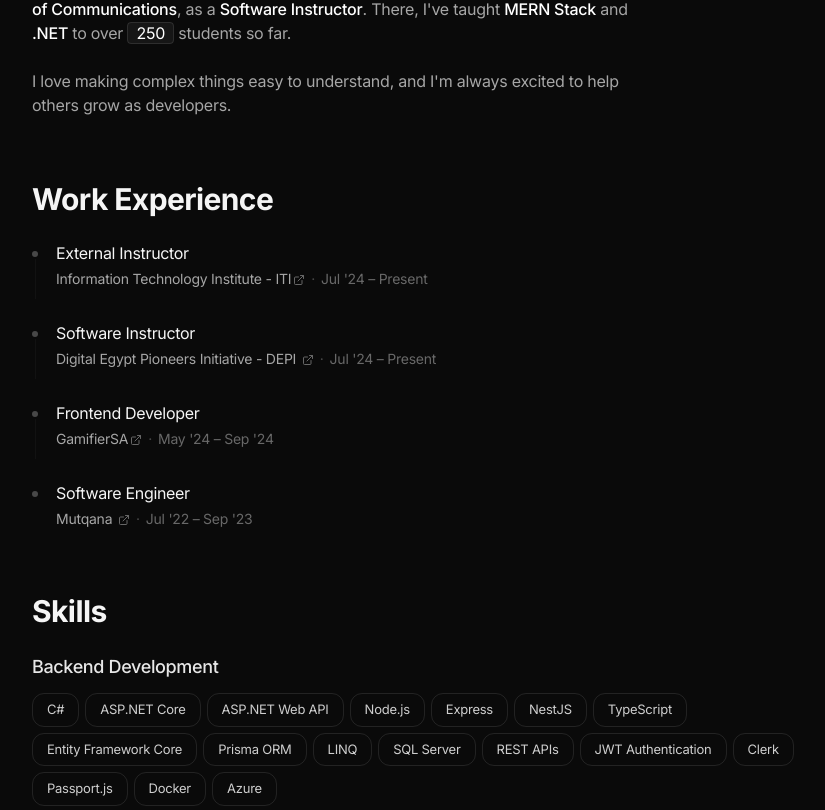
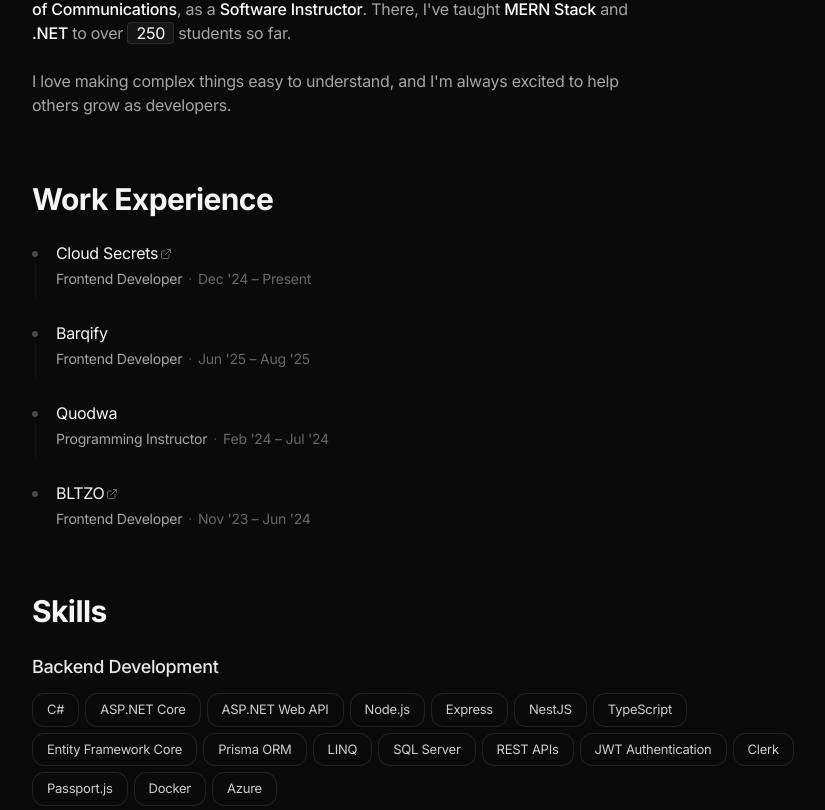
Before and after one commit to karemahamdy/portfolio-2, a Next.js app: page / in a window 1280 px wide. Shown: the part 579-1389 px from the top of the page, without its empty margins (192-1017 px from the left). Built offline with nearby package versions, Linux system fonts and the light colour scheme.

Commit message:
feat : add work ex

```diff
--- a/app/components/About.tsx
+++ b/app/components/About.tsx
@@ -7,18 +7,18 @@ export default function About() {
         <h2 className="text-2xl sm:text-3xl font-bold mb-6 sm:mb-8 text-left bg-clip-text text-transparent bg-gradient-to-r from-white via-gray-200 to-gray-400 font-heading">About</h2>
         <div className="space-y-6 text-gray-400 text-left leading-relaxed font-sans">
           <p className="text-sm sm:text-base">
-            I&apos;m a <span className="text-white font-medium font-display">Software Engineer</span> who enjoys building smart and useful things with code — especially on the backend, where all the behind-the-scenes work happens.
+            I&apos;m a <span className="text-white font-medium font-display">Software Engineer</span> who enjoys building smart and useful things with code — especially on the frontend, where all the behind-the-scenes work happens.
           </p>
           <p className="text-sm sm:text-base">
             I started programming back in <span className="text-white bg-white/5 px-2 rounded border border-white/10 font-mono">2016</span> while studying at{' '}
             <a href="https://www.asu.edu.eg" className="text-gray-300 hover:text-white underline underline-offset-4 transition-colors duration-200">Ain Shams University</a>.
             After graduating in <span className="text-white bg-white/5 px-2 rounded border border-white/10 font-mono">2019</span>, I explored digital marketing for a short time, but my love for coding pulled me back.
-            I started freelancing as a <span className="text-white font-medium font-display">frontend developer</span>, then found my real passion in backend development.
+            I started freelancing as a <span className="text-white font-medium font-display">frontend developer</span>, then found my real passion in frontend development.
           </p>
           <p className="text-sm sm:text-base">
             To level up my skills, I joined the <span className="text-white font-medium font-display">ITI .NET & Angular track</span> while continuing to freelance and build projects.
             Along the way, I discovered how much I enjoy teaching and sharing what I know. I became an <span className="text-white font-medium font-display">External Instructor at ITI</span>,
-            where I&apos;ve trained over <span className="text-white bg-white/5 px-2 rounded border border-white/10 font-mono">200</span> students in backend development and software best practices.
+            where I&apos;ve trained over <span className="text-white bg-white/5 px-2 rounded border border-white/10 font-mono">200</span> students in frontend development and software best practices.
           </p>
           <p className="text-sm sm:text-base">
             Later, I joined the <span className="text-white font-medium font-display">Digital Egypt Pioneers Initiative (DEPI)</span>, a program by the{' '}
--- a/app/components/Job.tsx
+++ b/app/components/Job.tsx
@@ -35,7 +35,19 @@ export default function Job({
 
   return (
     <div className="flex flex-col gap-1">
-      <h3 className="text-base text-foreground font-normal">{role}</h3>
+      <h3 className="text-base text-foreground font-normal">{role}
+        <a
+          href={companyUrl}
+          className="text-muted-foreground hover:text-foreground transition-colors duration-200"
+          target={isExternalLink ? "_blank" : undefined}
+          rel={isExternalLink ? "noopener noreferrer" : undefined}
+        >
+
+          {isExternalLink && (
+            <ExternalLink className="inline-block w-3 h-3 ml-0.5 -mt-px opacity-60" />
+          )}
+        </a>
+      </h3>
       <div className="flex items-baseline gap-x-1.5 text-sm">
         <a
           href={companyUrl}
@@ -44,9 +56,9 @@ export default function Job({
           rel={isExternalLink ? "noopener noreferrer" : undefined}
         >
           {company}
-          {isExternalLink && (
+          {/* {isExternalLink && (
             <ExternalLink className="inline-block w-3 h-3 ml-0.5 -mt-px opacity-60" />
-          )}
+          )} */}
         </a>
         <span className="text-muted-foreground/40">·</span>
         <span className="text-muted-foreground/60">{period}</span>
--- a/app/data/experience.ts
+++ b/app/data/experience.ts
@@ -9,35 +9,36 @@ export interface Job {
 
 export const jobs: Job[] = [
   {
-    role: 'External Instructor',
-    company: 'Information Technology Institute - ITI',
-    period: 'Jul \'24 – Present',
-    companyUrl: 'https://iti.gov.eg/iti/home',
-    logoUrl: '/images/ITI.jpg',
+    role: 'Cloud Secrets',
+    company: 'Frontend Developer',
+    period: 'Dec \'24 – Present',
+    companyUrl: 'https://www.linkedin.com/company/cloud-secrets/posts/?feedView=all',
+    // logoUrl: '/images/ITI.jpg',
     visible: true
   },
   {
-    role: 'Software Instructor',
-    company: 'Digital Egypt Pioneers Initiative - DEPI ',
-    period: 'Jul \'24 – Present',
-    companyUrl: 'https://depi.eg',
-    logoUrl: '/images/DEPI.jpg',
+    role: 'Barqify',
+        company: 'Frontend Developer',
+
+    period: 'Jun \'25 – Aug \'25',
+    // companyUrl: 'https://gamifiersa.com/about.html',
+    // logoUrl: '/images/GamifierSA.jpg',
+    visible: true
+  },
+    {
+    role: 'Quodwa',
+    company: 'Programming Instructor',
+    period: 'Feb \'24 – Jul \'24',
+    // companyUrl: 'https://depi.eg',/
+    // logoUrl: '/images/DEPI.jpg',
     visible: true
   },
   {
-    role: 'Frontend Developer',
-    company: 'GamifierSA',
-    period: 'May \'24 – Sep \'24',
-    companyUrl: 'https://gamifiersa.com/about.html',
-    logoUrl: '/images/GamifierSA.jpg',
-    visible: true
-  },
-  {
-    role: 'Software Engineer',
-    company: 'Mutqana ',
-    period: 'Jul \'22 – Sep \'23',
-    companyUrl: 'https://mutqana.com',
-    logoUrl: '/images/Mutqana.jpg',
+    role: 'BLTZO',
+    company: 'Frontend Developer',
+    period: 'Nov \'23 – Jun \'24',
+    companyUrl: 'https://www.linkedin.com/company/bltzo/posts/?feedView=all',
+    // logoUrl: '/images/Mutqana.jpg',
     visible: true
   },
 ];
```
